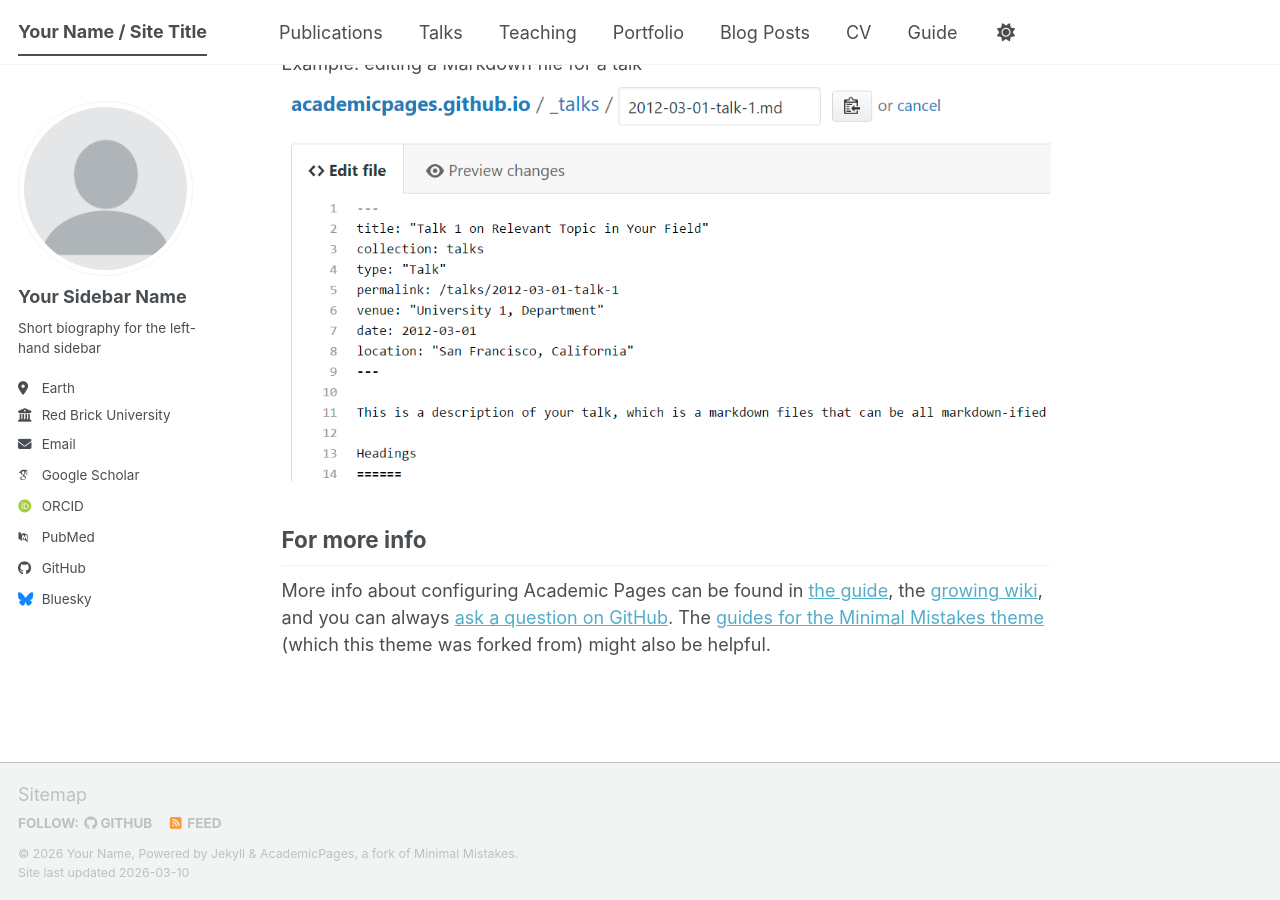
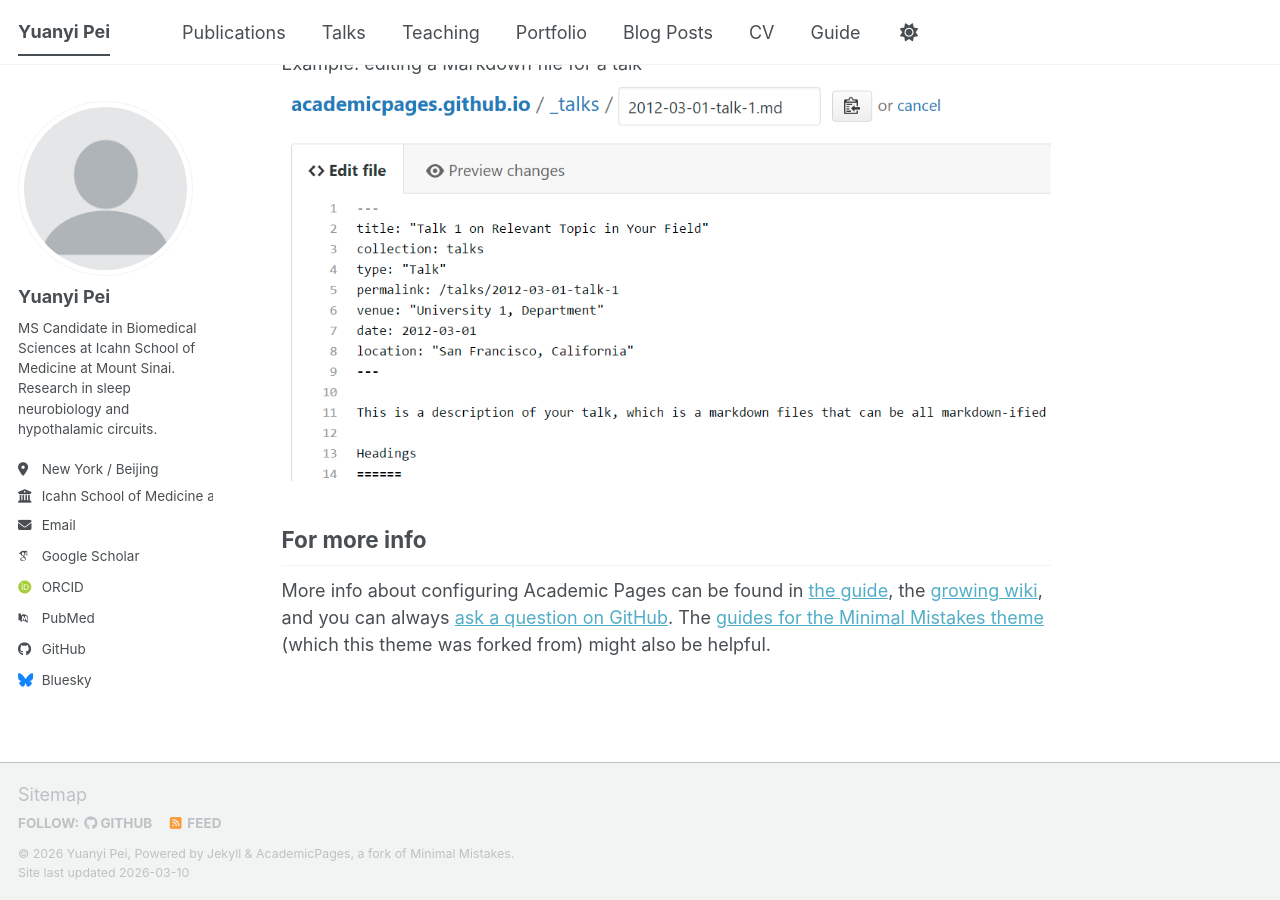
Before and after one commit to Yuanyi-Pei/YuanyiPei.github.io, a Jekyll site: the page built from _pages/about.md, in a window 1280 px wide and 900 px high, scrolled down 2720 px. Built offline with Jekyll 4.4.1, drawn with Linux system fonts in a browser that asks for light colours; some web fonts are replaced; a script bundle is joined from its source files by our own code; library files that are not in the unit come from our copies.

Commit message:
Update _config.yml

```diff
--- a/_config.yml
+++ b/_config.yml
@@ -9,10 +9,10 @@
 # Basic Site Settings
 locale                   : "en-US"
 site_theme               : "default" # The available themes options are "default", "air", "sunrise", "mint", "dirt" and "contrast"
-title                    : "Your Name / Site Title"
+title                    : "Yuanyi Pei"
 title_separator          : "-"
-name                     : &name "Your Name"
-description              : &description "Your Name's academic portfolio"   # Update this with a general description of your site, this is the default if not overridden by a page
+name                     : &name "Yuanyi Pei"
+description              : &description "Research website of Yuanyi Pei. My work investigates the neural circuits underlying sleep regulation, orexinergic signaling, and motor control, with particular interest in sleep dysfunction and Alzheimer's disease."   # Update this with a general description of your site, this is the default if not overridden by a page
 url                      : https://academicpages.github.io # The base hostname & protocol for your site e.g. "https://[your GitHub username].github.io",
                                                            # or if you already have some other page hosted on Github then use "https://[your GitHub username].github.io/[Your Repo Name]"
 baseurl                  : "" # the subpath of your site, e.g. "/blog"
@@ -24,13 +24,11 @@ repository               : "academicpages/academicpages.github.io"
 author:
   # Biographic information
   avatar           : "profile.png"
-  name             : "Your Sidebar Name"
-  pronouns         : # example: "she/her"
-  bio              : "Short biography for the left-hand sidebar"
-  location         : "Earth"
-  employer         : "Red Brick University"
-  uri              : # URL
-  email            : "none@example.org"
+  name             : "Yuanyi Pei"
+  bio              : "MS Candidate in Biomedical Sciences at Icahn School of Medicine at Mount Sinai. Research in sleep neurobiology and hypothalamic circuits."
+  location         : "New York / Beijing"
+  employer         : "Icahn School of Medicine at Mount Sinai"
+  email            : "Yunayi.pei@icahn.mssm.edu"
 
   # Academic websites
   academia         : # URL
```
